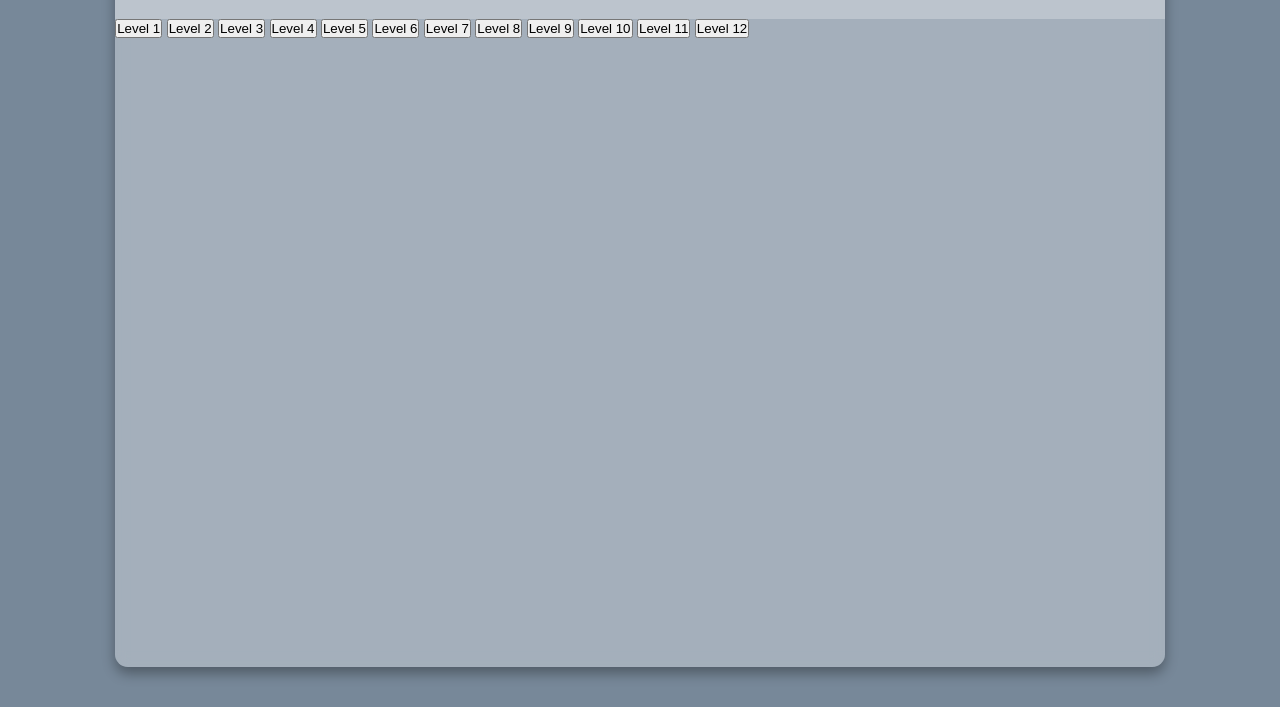
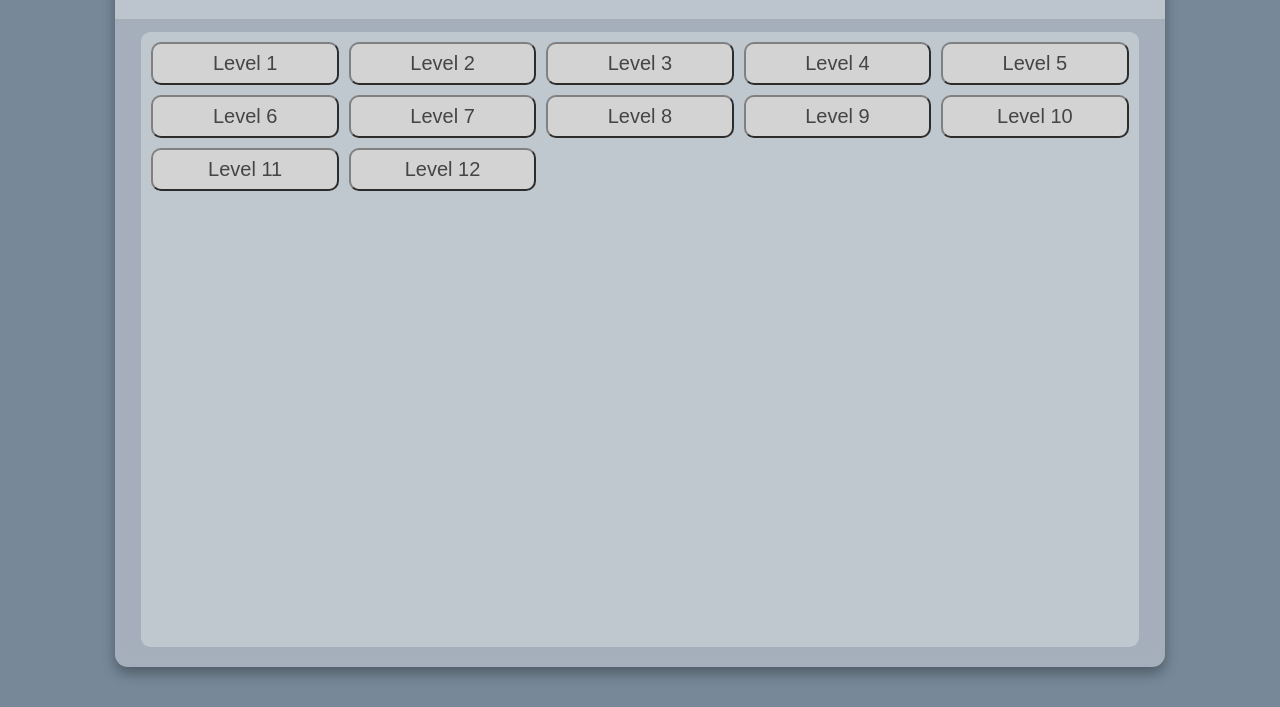
Before and after one commit to bruni6072/website, a plain HTML site: page index.html in a window 1280 px wide. Shown: the part 93-800 px from the top of the page. Drawn offline with Linux system fonts and the light colour scheme.

Commit message:
Update style.css
Minor changes to the scroll and added for the new file (leaderboard)

```diff
--- a/style.css
+++ b/style.css
@@ -32,8 +32,8 @@ main.table{
     background-color: #fff4;
     padding: .8rem 1rem;
     display: flex;
-    justify-content: center; /* horizontal */
-    align-items: center;     /* vertical */
+  justify-content: center; /* horizontal */
+  align-items: center;     /* vertical */
 }
 .table_body{
     width: 95%;
@@ -48,15 +48,21 @@ main.table{
 table{
     width: 100%;
 }
-.table_body::-webkit-scrollbar{
+
+.table_body::-webkit-scrollbar,
+.button_table::-webkit-scrollbar{
     width: 0.5rem;
     height: 0.5rem;
 }
+
+.button_table::-webkit-scrollbar-thumb,
 .table_body::-webkit-scrollbar-thumb{
     border-radius: .5rem;
     background-color: #0004;
     visibility: hidden;
 }
+
+.button_table:hover::-webkit-scrollbar-thumb,
 .table_body:hover::-webkit-scrollbar-thumb{
     visibility: visible;
 }
@@ -80,12 +86,45 @@ thead th{
 
     background-color: #c4c4c4;
 }
+
+.grid_buttons{
+    display: grid;
+    grid-template-columns: repeat(auto-fit, minmax(160px, 1fr));
+    gap: 10px;
+    padding: 10px;
+    }
+.grid_buttons button{
+    padding: 8px;
+    font-size: 1rem;
+    width: 100%; /* fills the grid cell */
+    box-sizing: border-box;
+    cursor: pointer;
+
+    font-size: 20px;
+    background-color: lightgray;
+    border-color: gray;
+    color: rgb(70, 69, 69);
+    border-radius: 10px;
+}
+.button_table{
+    width: 95%;
+    height: 110%;
+    max-height: calc(89% - 1.6rem);
+    background-color: rgba(255, 255, 255, 0.3);
+
+    margin: .8rem auto;
+    border-radius: .6rem;
+
+    overflow: auto;
+}
+
 tbody tr:nth-child(even){
     background-color: #0000000b;
 }
 tbody tr:hover{
     background-color: #fff6;
 }
+
 @media(max-width:1000px){
     td:not(:first-of-type){
         min-width: 12.1rem;
```
